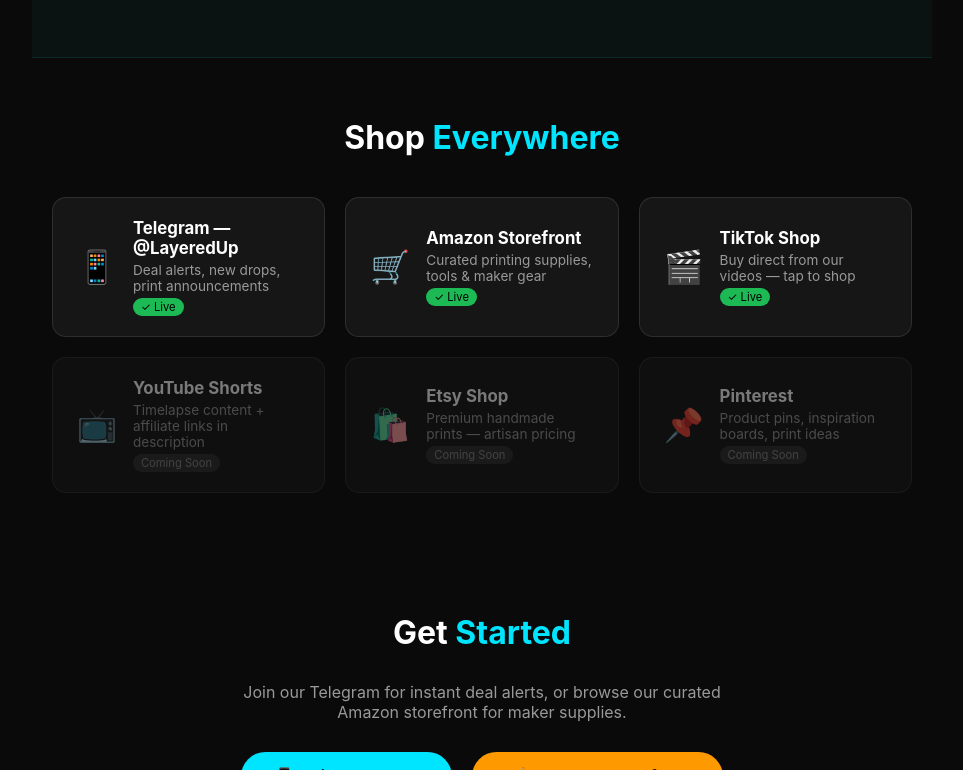
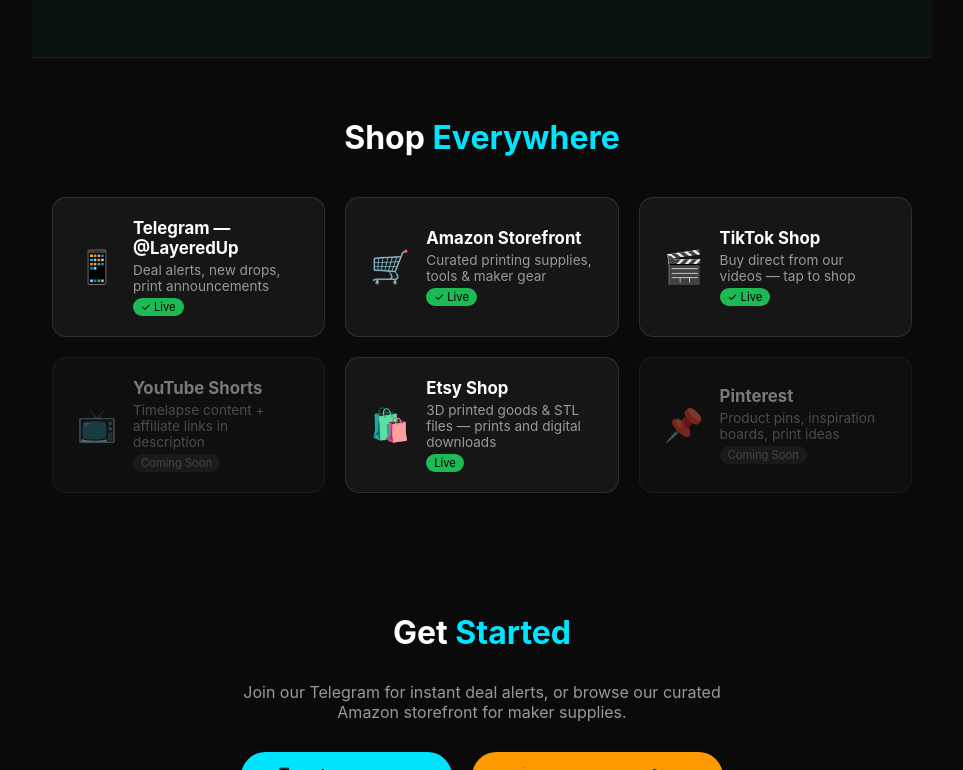
Before and after one commit to usedcarsales/layeredup, a plain HTML site: page index.html in a window 1280 px wide. Shown: the part 1319-2089 px from the top of the page, without its empty margins (158-1121 px from the left). Drawn offline with Linux system fonts and the light colour scheme.

Commit message:
Add Etsy shop link - LayeredUpShop is LIVE

```diff
--- a/index.html
+++ b/index.html
@@ -248,7 +248,7 @@
             <!-- LIVE links -->
             <a href="https://www.tiktok.com/@layeredupshop" target="_blank" class="platform-badge">🎬 TikTok Shop</a>
             <span class="platform-badge coming-soon" data-platform="youtube">📺 YouTube</span>
-            <span class="platform-badge coming-soon" data-platform="etsy">🛍️ Etsy</span>
+            <a href="https://www.etsy.com/shop/LayeredUpShop" target="_blank" class="platform-badge">🛍️ Etsy</a>
             <span class="platform-badge coming-soon" data-platform="pinterest">📌 Pinterest</span>
         </div>
     </div>
@@ -336,14 +336,14 @@
                     <span class="badge badge-soon">Coming Soon</span>
                 </div>
             </div>
-            <div class="shop-card disabled" data-url="ETSY_SHOP_URL">
+            <a href="https://www.etsy.com/shop/LayeredUpShop" target="_blank" class="shop-card">
                 <div class="shop-icon">🛍️</div>
                 <div class="shop-info">
                     <h3>Etsy Shop</h3>
-                    <p>Premium handmade prints — artisan pricing</p>
-                    <span class="badge badge-soon">Coming Soon</span>
+                    <p>3D printed goods & STL files — prints and digital downloads</p>
+                    <span class="badge badge-live">Live</span>
                 </div>
-            </div>
+            </a>
             <div class="shop-card disabled" data-url="PINTEREST_PROFILE_URL">
                 <div class="shop-icon">📌</div>
                 <div class="shop-info">
```
